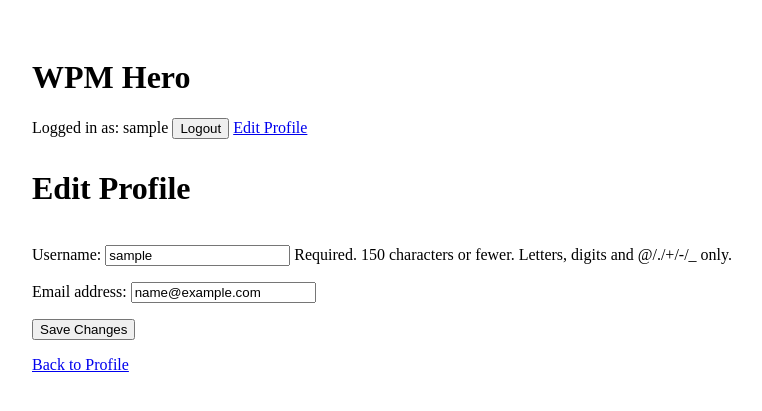
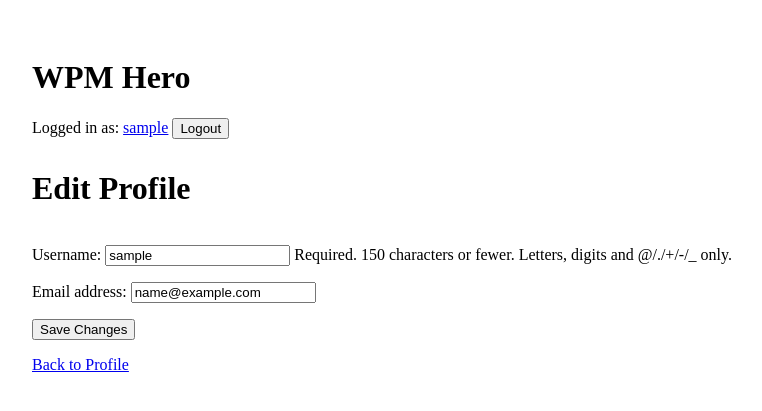
Before and after one commit to perimeterr/WPM-Hero, a Django app: page /accounts/profile/edit in a window 1280 px wide. Shown: the top 411 px of the page, without its empty margins (6-768 px from the left). Run offline with Django 5.2, Linux system fonts and the light colour scheme; the visitor is signed in with stand-in values (Sample User, id 1).

Commit message:
added link to profile dashboard in base html

```diff
--- a/templates/base.html
+++ b/templates/base.html
@@ -15,12 +15,11 @@
 
         {% if user.is_authenticated %}
         <div class="user-info">
-            <span>Logged in as: {{ user.username }}</span>
+            <span>Logged in as: <a href="{% url 'accounts:profile_dashboard' %}">{{ user.username }}</a></span>
             <form method="post" action="{% url 'accounts:logout' %}" style="display:inline;">
                 {% csrf_token %}
                 <button type="submit">Logout</button>
             </form>
-            <a href="{% url 'accounts:edit_profile' %}">Edit Profile</a>
         </div>
         {% else %}
             <a href="{% url 'accounts:login' %}"><button>Login</button></a>
```
